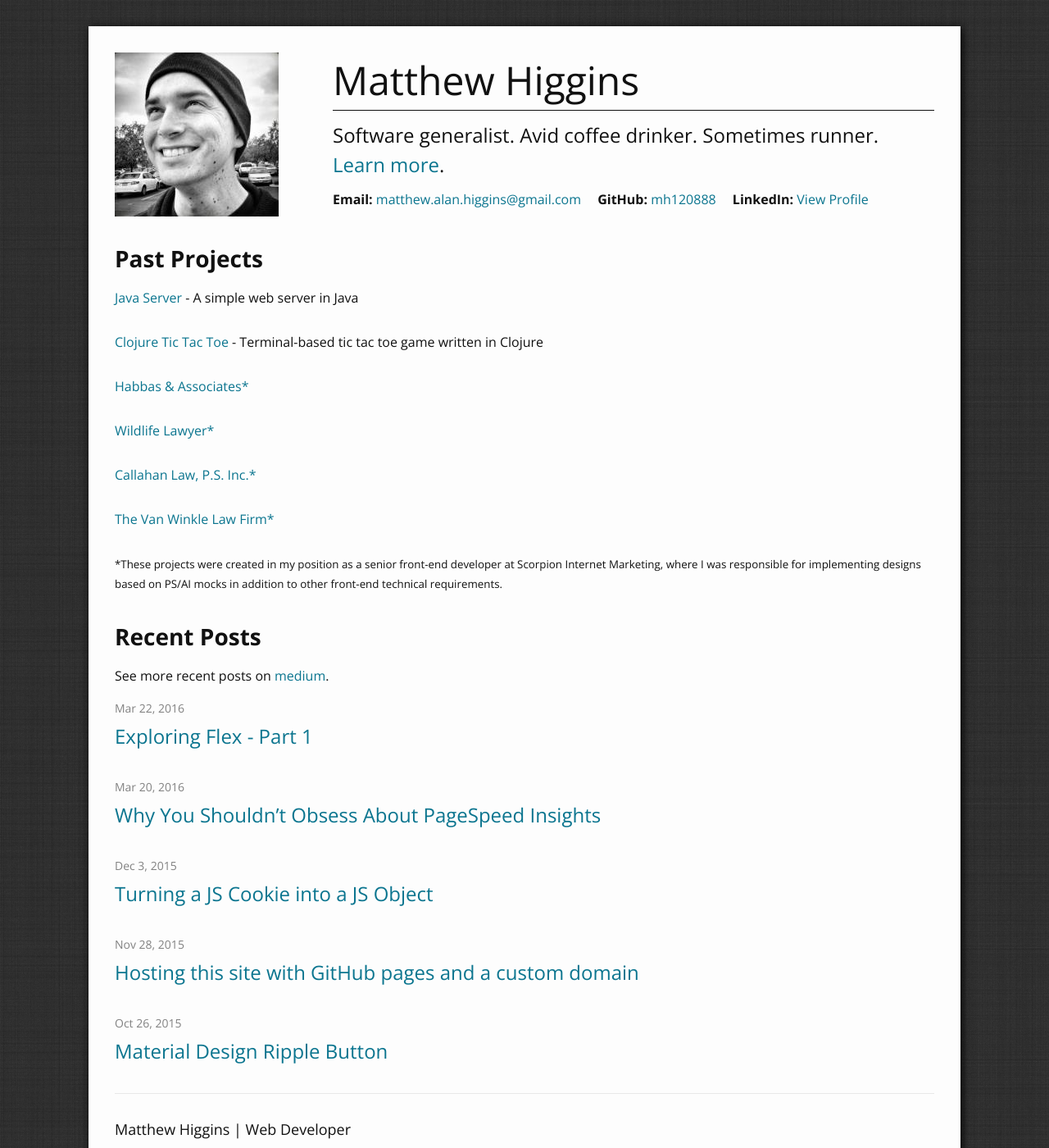
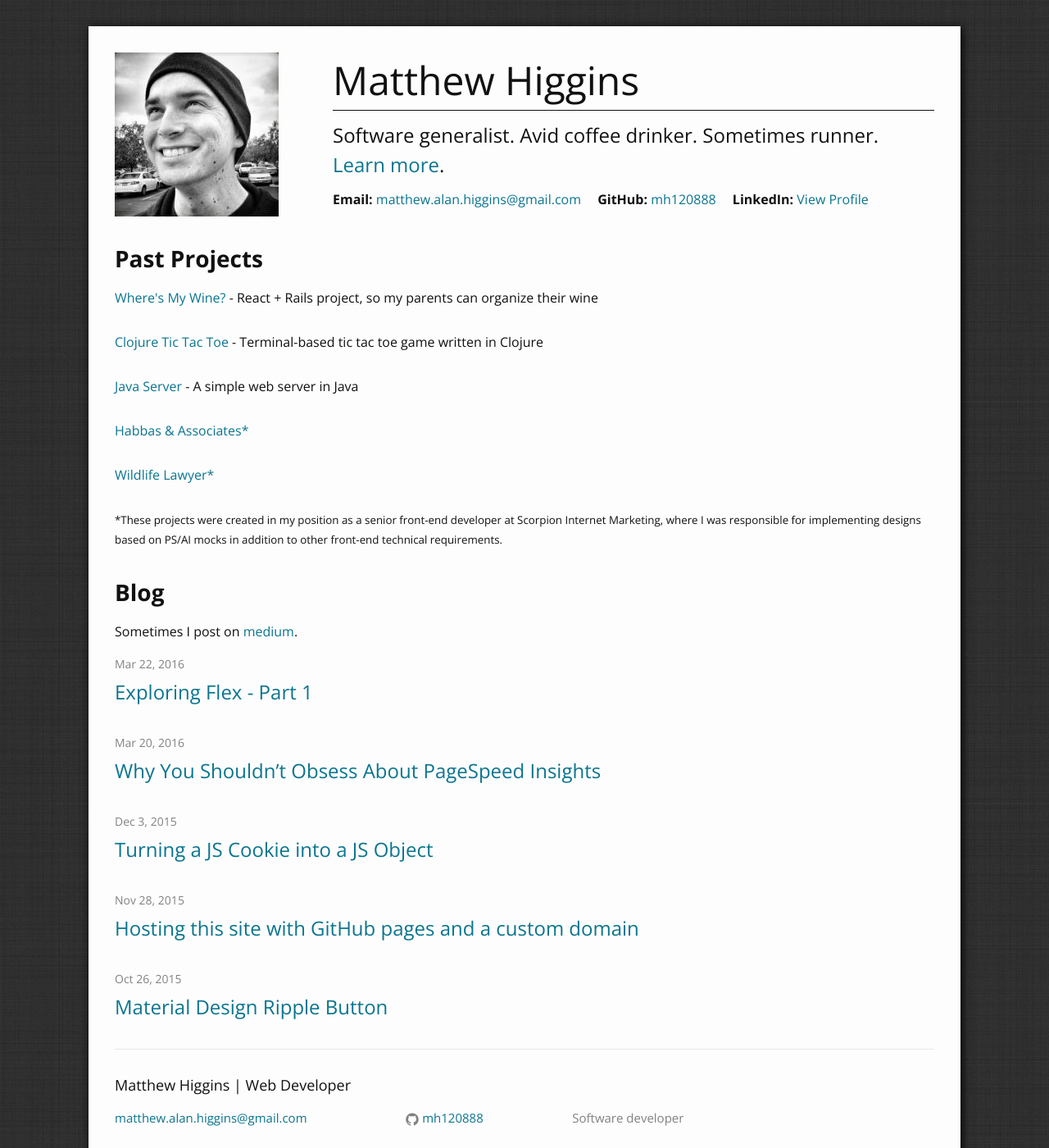
Before and after one commit to mh120888/new-portfolio, a Jekyll site: the page built from index.html, in a window 1280 px wide and 1400 px high. Shown: the whole window at 82% size. Built offline with Jekyll 4.4.1, drawn with Linux system fonts in a browser that asks for light colours; some of the changed text lies outside the part shown.

Commit message:
Adds updates for Oct 2018

```diff
--- a/_config.yml
+++ b/_config.yml
@@ -2,9 +2,9 @@
 title: Matthew Higgins | Web Developer
 email: matthew.alan.higgins@gmail.com
 description: > # this means to ignore newlines until "baseurl:"
-  Matthew Higgins is a web developer currently located in the Los Angeles area. He has worked as both a front-end and full stack software developer with technologies including Ruby on Rails, Java, Spring, Spring Batch, and Clojure.
+  Matthew Higgins is a web developer currently located in the Cincinnati, Ohio area. He has worked as both a front-end and full stack software developer with technologies including React, RabbitMQ, TypeScript, Ruby on Rails, Java, and Clojure.
 footer_info: > # this means to ignore newlines until "baseurl:"
-  Software developer in Southern California
+  Software developer
 baseurl: "" # the subpath of your site, e.g. /blog/
 url: "http://www.matthewalanhiggins.com" # the base hostname & protocol for your site
 github_username:  mh120888
--- a/index.html
+++ b/index.html
@@ -2,14 +2,19 @@
 layout: home
 projects:
 - {
-  name: "Java Server",
-  url: "https://github.com/mh120888/java-server",
-  description: "A simple web server in Java"
+  name: "Where's My Wine?",
+  url : "https://github.com/mh120888/wheres-my-wine",
+  description: "React + Rails project, so my parents can organize their wine"
 }
 - {
   name: "Clojure Tic Tac Toe",
   url : "https://github.com/mh120888/matts-clojure-ttt",
   description: "Terminal-based tic tac toe game written in Clojure"
+}
+- {
+  name: "Java Server",
+  url: "https://github.com/mh120888/java-server",
+  description: "A simple web server in Java"
 }
 - {
   name:  "Habbas & Associates",
@@ -19,16 +24,6 @@ projects:
 - {
   name: "Wildlife Lawyer",
   url: "http://www.wildlifelawyer.com/",
-  disclaimer: '*'
-}
-- {
-  name:  "Callahan Law, P.S. Inc.",
-  url: "http://www.dui-defender.net/",
-  disclaimer: '*'
-}
-- {
-  name:  "The Van Winkle Law Firm",
-  url: "http://www.vwlawfirm.com",
   disclaimer: '*'
 }
 ---
@@ -47,8 +42,8 @@ projects:
     <small>*These projects were created in my position as a senior front-end developer at Scorpion Internet Marketing, where I was responsible for implementing designs based on PS/AI mocks in addition to other front-end technical requirements.</small>
   </section>
   <section class='section'>
-    <h2>Recent Posts</h2>
-    <p>See more recent posts on <a href='https://medium.com/@matthew.alan.higgins'>medium</a>.</p>
+    <h2>Blog</h2>
+    <p>Sometimes I post on <a href='https://medium.com/@matthew.alan.higgins'>medium</a>.</p>
     <ul class="post-list">
       {% for post in site.posts %}
       <li>
```
Also changed, not shown: about.md (+3 -3 lines).
